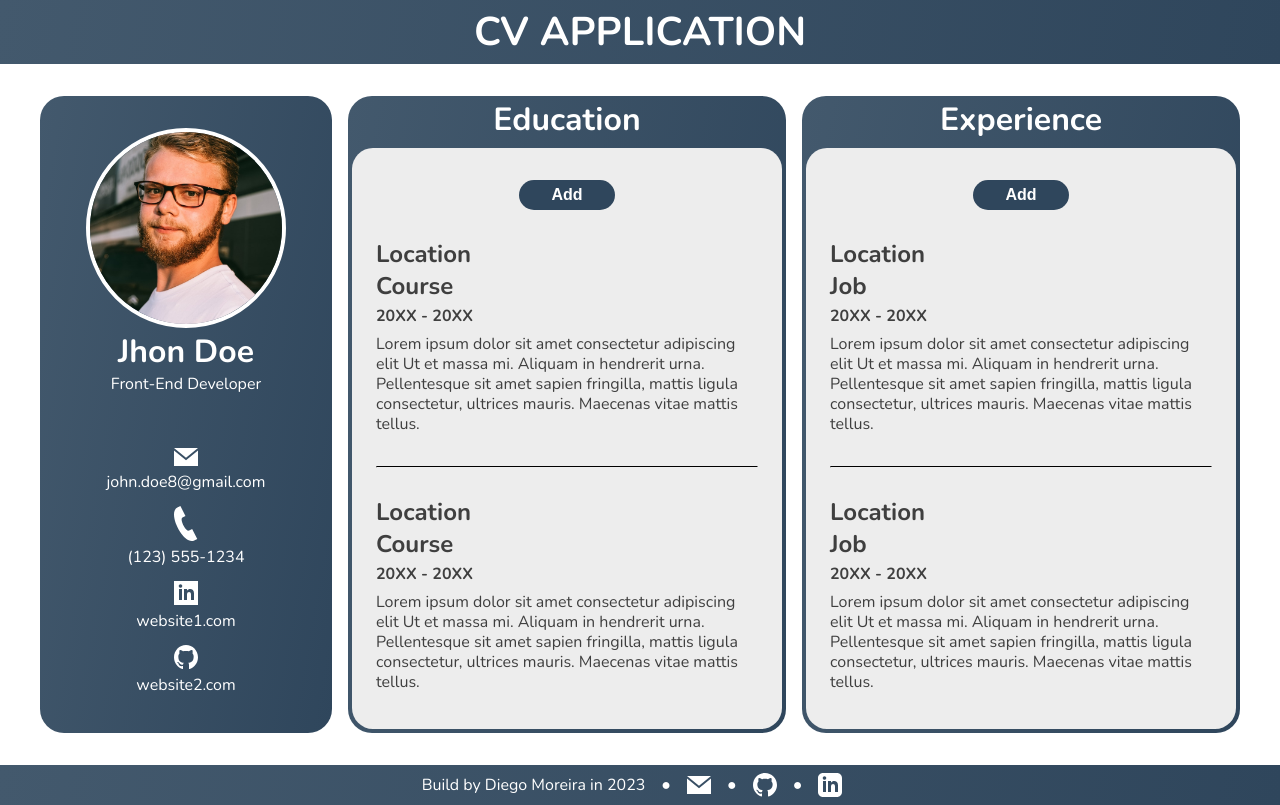
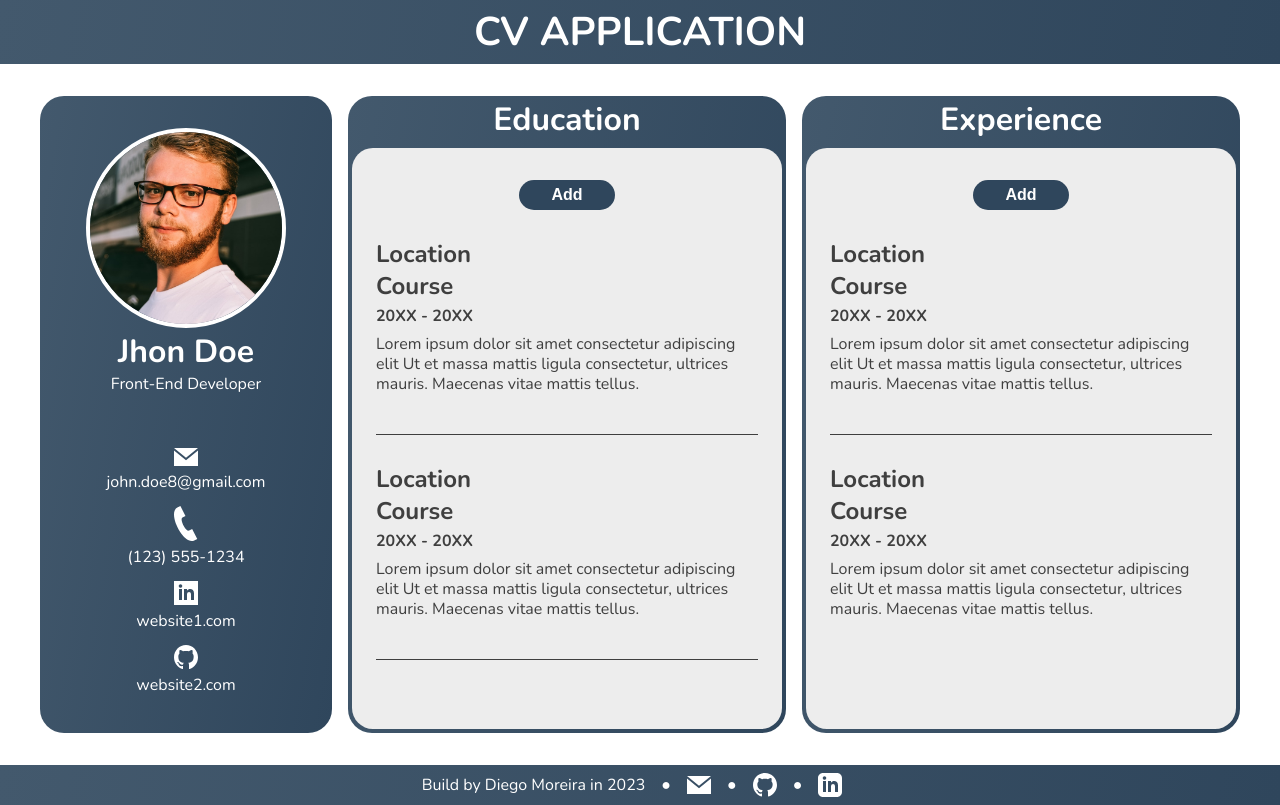
Before and after one commit to Diego-Moreira8/odin-cv-project, a React (Create React App) app: page / in a window 1280 px wide. Built offline with nearby package versions, Linux system fonts and the light colour scheme.

Commit message:
Using more components

```diff
--- /dev/null
+++ b/src/components/description-box.js
@@ -0,0 +1,21 @@
+import React, {Component} from "react";
+
+class DescriptionBox extends Component {
+  constructor(props) {
+    super(props);
+  }
+
+  render() {
+    const {location, area, period, description} = this.props;
+    return (
+      <div className="description-group">
+        <h3>{location}</h3>
+        <h3>{area}</h3>
+        <p><strong>{period}</strong></p>
+        <p>{description}</p>
+      </div>
+    );
+  }
+}
+
+export default DescriptionBox;
--- a/src/components/education.js
+++ b/src/components/education.js
@@ -1,26 +1,5 @@
 import React, {Component} from "react";
-
-class EducationInfo extends Component {
-  constructor() {
-    super()
-  }
-
-  render() {
-    return (
-      <div className="edu-info-group">
-        <h3>Location</h3>
-        <h3>Course</h3>
-        <p><strong>20XX - 20XX</strong></p>
-        <p>
-          Lorem ipsum dolor sit amet consectetur adipiscing elit Ut et massa
-          mi. Aliquam in hendrerit urna. Pellentesque sit amet sapien fringilla,
-          mattis ligula consectetur, ultrices mauris. Maecenas vitae mattis
-          tellus.
-        </p>
-      </div>
-    );
-  }
-}
+import DescriptionBox from "./description-box";
 
 class Education extends Component {
   constructor() {
@@ -34,9 +13,48 @@ class Education extends Component {
           <div className="history">
           <button type="button">Add</button>
             <div className="history-list">
-              <EducationInfo />
-              <hr />
-              <EducationInfo />
+              <DescriptionBox
+                location="Location"
+                area="Course"
+                period="20XX - 20XX"
+                description="Lorem ipsum dolor sit amet consectetur adipiscing elit Ut et massa mattis ligula consectetur, ultrices mauris. Maecenas vitae mattis tellus. "
+              />
+              <DescriptionBox
+                location="Location"
+                area="Course"
+                period="20XX - 20XX"
+                description="Lorem ipsum dolor sit amet consectetur adipiscing elit Ut et massa mattis ligula consectetur, ultrices mauris. Maecenas vitae mattis tellus. "
+              />
+              <DescriptionBox
+                location="Location"
+                area="Course"
+                period="20XX - 20XX"
+                description="Lorem ipsum dolor sit amet consectetur adipiscing elit Ut et massa mattis ligula consectetur, ultrices mauris. Maecenas vitae mattis tellus. "
+              />
+              <DescriptionBox
+                location="Location"
+                area="Course"
+                period="20XX - 20XX"
+                description="Lorem ipsum dolor sit amet consectetur adipiscing elit Ut et massa mattis ligula consectetur, ultrices mauris. Maecenas vitae mattis tellus. "
+              />
+              <DescriptionBox
+                location="Location"
+                area="Course"
+                period="20XX - 20XX"
+                description="Lorem ipsum dolor sit amet consectetur adipiscing elit Ut et massa mattis ligula consectetur, ultrices mauris. Maecenas vitae mattis tellus. "
+              />
+              <DescriptionBox
+                location="Location"
+                area="Course"
+                period="20XX - 20XX"
+                description="Lorem ipsum dolor sit amet consectetur adipiscing elit Ut et massa mattis ligula consectetur, ultrices mauris. Maecenas vitae mattis tellus. "
+              />
+              <DescriptionBox
+                location="Location"
+                area="Course"
+                period="20XX - 20XX"
+                description="Lorem ipsum dolor sit amet consectetur adipiscing elit Ut et massa mattis ligula consectetur, ultrices mauris. Maecenas vitae mattis tellus. "
+              />
             </div>
           </div>
       </div>
--- a/src/components/experience.js
+++ b/src/components/experience.js
@@ -1,26 +1,5 @@
 import React, {Component} from "react";
-
-class ExperienceInfo extends Component {
-  constructor() {
-    super()
-  }
-
-  render() {
-    return (
-      <div className="exp-info-group">
-        <h3>Location</h3>
-        <h3>Job</h3>
-        <p><strong>20XX - 20XX</strong></p>
-        <p>
-          Lorem ipsum dolor sit amet consectetur adipiscing elit Ut et massa
-          mi. Aliquam in hendrerit urna. Pellentesque sit amet sapien fringilla,
-          mattis ligula consectetur, ultrices mauris. Maecenas vitae mattis
-          tellus.
-        </p>
-      </div>
-    );
-  }
-}
+import DescriptionBox from "./description-box";
 
 class Experience extends Component {
   constructor() {
@@ -34,9 +13,18 @@ class Experience extends Component {
         <div className="history">
           <button type="button">Add</button>
             <div className="history-list">
-              <ExperienceInfo />
-              <hr />
-              <ExperienceInfo />
+            <DescriptionBox
+                location="Location"
+                area="Course"
+                period="20XX - 20XX"
+                description="Lorem ipsum dolor sit amet consectetur adipiscing elit Ut et massa mattis ligula consectetur, ultrices mauris. Maecenas vitae mattis tellus. "
+              />
+            <DescriptionBox
+                location="Location"
+                area="Course"
+                period="20XX - 20XX"
+                description="Lorem ipsum dolor sit amet consectetur adipiscing elit Ut et massa mattis ligula consectetur, ultrices mauris. Maecenas vitae mattis tellus. "
+              />
             </div>
           </div>
       </div>
--- a/src/components/profile.js
+++ b/src/components/profile.js
@@ -4,6 +4,24 @@ import phoneIcon from "../images/icon-phone.svg";
 import emailIcon from "../images/icon-email.svg";
 import linkedinIcon from "../images/icon-linkedin.svg";
 import githubIcon from "../images/icon-github.svg";
+
+class UserLink extends Component {
+  constructor(props) {
+    super(props);
+  }
+
+  render() {
+    const {link, icon, text} = this.props
+    return (
+      <li>
+        <a href={link}>
+          <img src={icon}/>
+          {text}
+        </a>
+      </li>
+    );
+  }
+}
 
 class Profile extends Component {
   constructor() {
@@ -24,31 +42,19 @@ class Profile extends Component {
 
         <ul id="contact-list">
           <li>
-            <a href="#">
-              <img src={emailIcon}/>
-              john.doe8@gmail.com
-            </a>
+            <UserLink link="#" icon={emailIcon} text="john.doe8@gmail.com" />
           </li>
 
           <li>
-            <a href="#">
-              <img src={phoneIcon}/>
-              (123) 555-1234
-            </a>
+            <UserLink link="#" icon={phoneIcon} text="(123) 555-1234" />
           </li>
 
           <li>
-            <a href="#">
-              <img src={linkedinIcon}/>
-              website1.com
-            </a>
+            <UserLink link="#" icon={linkedinIcon} text="website1.com" />
           </li>
 
           <li>
-            <a href="#">
-              <img src={githubIcon}/>
-              website2.com
-            </a>
+            <UserLink link="#" icon={githubIcon} text="website2.com" />
           </li>
         </ul>
       </div>
--- a/src/styles.css
+++ b/src/styles.css
@@ -111,6 +111,8 @@ strong {
   margin: 4px;
   border-radius: 21px;
   padding: 0 24px;
+  display: grid;
+  grid-template-rows: auto 1fr;
 }
 #body #content #education .history button, #body #content #experience .history button {
   background-color: #2F465C;
@@ -124,13 +126,21 @@ strong {
   margin: 32px auto;
   cursor: pointer;
 }
+#body #content #education .history .history-list, #body #content #experience .history .history-list {
+  overflow-y: auto;
+  height: calc(100vh - 350px);
+}
 #body #content #education .history .history-list p, #body #content #experience .history .history-list p {
   margin-bottom: 8px;
   line-height: 1.25;
 }
-#body #content #education .history .history-list hr, #body #content #experience .history .history-list hr {
-  margin: 32px 0;
-  border-top: 1px solid #000;
+#body #content #education .history .history-list .description-group, #body #content #experience .history .history-list .description-group {
+  border-bottom: 1px solid #3f3f3f;
+  margin-bottom: 32px;
+  padding-bottom: 32px;
+}
+#body #content #education .history .history-list .description-group:last-of-type, #body #content #experience .history .history-list .description-group:last-of-type {
+  border-bottom: none;
 }
 #body footer {
   background: linear-gradient(100deg, #43596D, #2F465C);
--- a/src/styles.sass
+++ b/src/styles.sass
@@ -118,6 +118,8 @@ strong
         margin: 4px
         border-radius: calc($sections-border-radius - 3px)
         padding: 0 24px
+        display: grid
+        grid-template-rows: auto 1fr
 
         button
           background-color: $main-color
@@ -132,14 +134,21 @@ strong
           cursor: pointer
 
         .history-list
+          overflow-y: auto
+          height: calc( 100vh - 350px )
 
           p
             margin-bottom: 8px
             line-height: 1.25
 
-          hr
-            margin: 32px 0
-            border-top: 1px solid #000
+          .description-group
+            border-bottom: 1px solid $black-text-color
+            $spacing: 32px
+            margin-bottom: $spacing
+            padding-bottom: $spacing
+
+          .description-group:last-of-type
+            border-bottom: none
 
   footer
     background: $main-color-gradient
```
Also changed, not shown: 1 other file (tests, documents, lock files or other folders).
